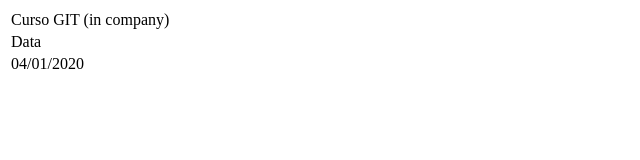
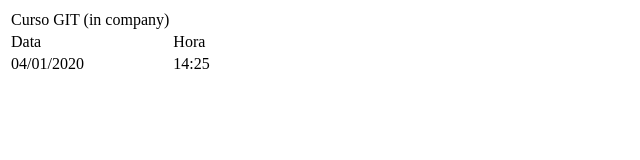
Before and after one commit to caferraz/testeitc01, a plain HTML site: page index.html in a window 1280 px wide. Shown: the full height of the page, 0-640 px from the left. Drawn offline with Linux system fonts and the light colour scheme.

Commit message:
Incluído campo hora

```diff
--- a/index.html
+++ b/index.html
@@ -8,9 +8,13 @@
                 <td>
                     Data
                 </td>
+                <td>
+                    Hora
+                </td>
             </tr>
             <tr>
                 <td>04/01/2020</td>
+                <td>14:25</td>
             </tr>
         </table>
     </body>
```
